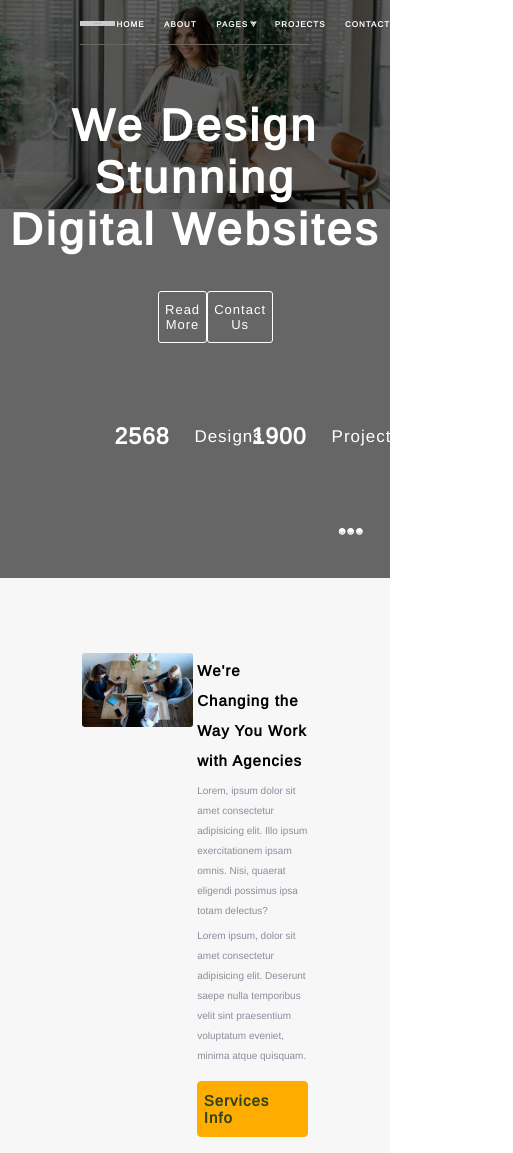
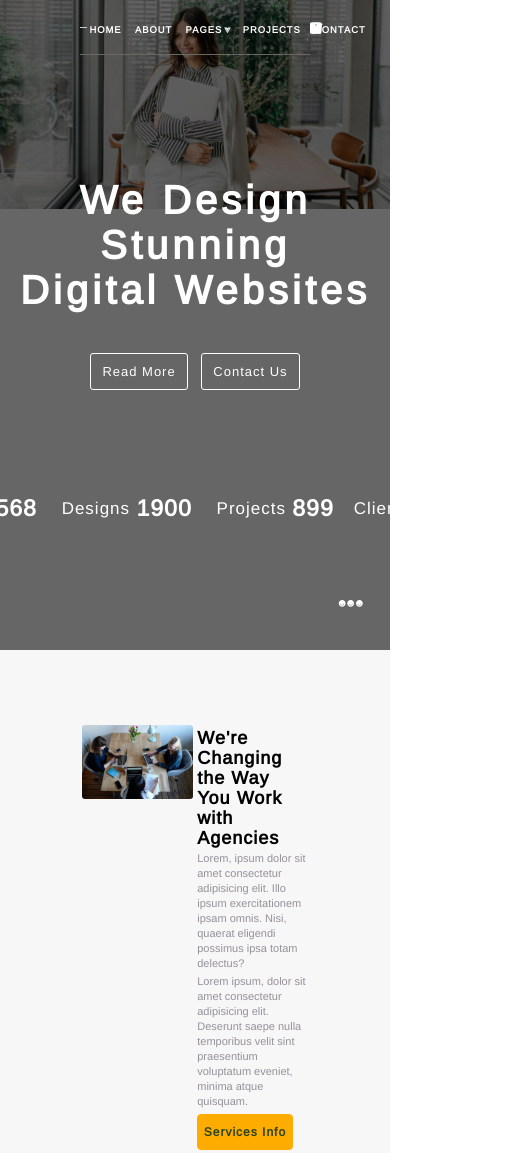
Before and after one commit to rchaitanyaaxioned/Infinitude, a plain HTML site: page index.html in a window 390 px wide. Shown: the top 1153 px of the page, 513 px wide, since content can reach past the window. Drawn offline with nearby package versions, Linux system fonts and the light colour scheme; placeholder pictures from the web are drawn by us.

Commit message:
FIX: Responsive for 1025px done

```diff
--- a/assets/css/style.css
+++ b/assets/css/style.css
@@ -346,17 +346,17 @@ nav {
 
 .social-site-list li {
   width: 33.33%;
-  /* position: relative; */
+  position: relative;
 }
 
 .social-site-list a {
-  /* position: absolute; */
+  position: absolute;
   text-indent: -9999px;
 }
 
 .social-site-list :first-child a::before {
-  /* position: absolute; */
-  /* top: -5px; */
+  position: absolute;
+  top: -5px;
   content: "\f082";
   color: #FFF;
   font-family: "Font Awesome 5 Brands";
@@ -365,8 +365,8 @@ nav {
 }
 
 .social-site-list :nth-child(2) a::before {
-  /* position: absolute; */
-  /* top: -5px; */
+  position: absolute;
+  top: -5px;
   content: "\f099";
   color: #FFF;
   font-family: "Font Awesome 5 Brands";
@@ -375,8 +375,8 @@ nav {
 }
 
 .social-site-list :last-child a::before {
-  /* position: absolute; */
-  /* top: -5px; */
+  position: absolute;
+  top: -5px;
   content: "\f16d";
   color: #FFF;
   font-family: "Font Awesome 5 Brands";
@@ -1031,6 +1031,122 @@ a {
 =================================*/
 
 /*media query starts*/
+/*media query for 1280px start here*/
+@media only screen and (max-width:1280px) {
+  .navlist {
+    display: flex;
+    flex-basis: 40%;
+  }
+
+  .agencies-info h4 {
+    padding-top: 3px;
+    font-size: 18px;
+    font-weight: bold;
+    text-transform: capitalize;
+    line-height: 20px;
+    letter-spacing: 1px;
+  }
+
+  .agencies-info p {
+    margin-top: 5px;
+    color: #96909B;
+    font-size: 11px;
+    line-height: 15px;
+  }
+
+  .testimonials>.wrapper {
+    background-color: rgb(0, 0, 0, 0.5);
+    width: 75%;
+    /* padding: 0 9%; */
+  }
+
+
+}
+
+/*media query for 1280px end here*/
+
+
+
+/*media query for 1210px start here*/
+@media only screen and (max-width: 1210px) {
+
+  .navlist li {
+    margin-right: 5%;
+    margin-left: 1%;
+  }
+
+  .banner-content h2 {
+    width: 100%;
+    padding-top: 178px;
+    color: rgb(255, 255, 255);
+    font-size: 40px;
+    font-weight: bold;
+    text-transform: capitalize;
+    text-align: center;
+    letter-spacing: 4px;
+  }
+
+  .banner-btns {
+    width: 100%;
+    padding-top: 40px;
+    text-align: center;
+  }
+
+  .banner-btns a {
+    padding: 10px 3%;
+    margin: 0 1%;
+    background-color: transparent;
+    border: 1px solid #FFF;
+    border-radius: 3px;
+    color: #FFF;
+    font-size: 13px;
+    letter-spacing: 1px;
+    text-transform: capitalize;
+    transition: background-color 0.5s ease, border 0.5s ease, color 0.5s ease;
+  }
+}
+
+/*media query for 1210px end here*/
+
+/* media query for 1025px start here */
+@media only screen and (max-width: 1025px) {
+  nav {
+    display: flex;
+    flex-basis: 65%;
+    justify-content: space-between;
+    order: 3;
+  }
+
+  .agencies-info p {
+    margin-top: 3px;
+    color: #96909B;
+    font-size: 11px;
+    line-height: 15px;
+  }
+
+  .agencies-info a {
+    margin-top: 5px;
+    padding: 10px 5%;
+    background-color: #FEAD00;
+    border: 1px solid #FEAD00;
+    border-radius: 4px;
+    color: #2D451E;
+    font-size: 12px;
+    font-weight: bold;
+    text-transform: capitalize;
+    transition: background-color 0.5s ease, border 0.5s ease, color 0.5s ease;
+  }
+
+  .blog-list li figure img {
+    height: 100%;
+  }
+}
+
+/* media query for 1025px end here */
+
+
+
+
 /* remove hover effet from mobile */
 @media only screen and (min-width: 1024px) {
   .navlist :nth-child(3) a:hover::after {
@@ -1106,102 +1222,5 @@ a {
   }
 }
 
-/*media query for 1301px starts here*/
-@media only screen and (max-width: 1301px) {
-  header .wrapper {
-    padding: 13px 0;
-    display: flex;
-    border-bottom: 1px solid #686861;
-    justify-content: space-between;
-  }
-
-  .navlist li a {
-    color: #FFF;
-    font-size: 8px;
-    font-weight: bold;
-    text-transform: uppercase;
-    letter-spacing: 1px;
-    transition: color 0.5s ease;
-  }
-
-  .banner-content h2 {
-    width: 100%;
-    padding-top: 100px;
-    color: #FFF;
-    font-size: 45px;
-    font-weight: bold;
-    text-transform: capitalize;
-    text-align: center;
-    letter-spacing: 3px;
-  }
-
-  .banner-btns {
-    width: 19%;
-    padding-top: 35px;
-    display: flex;
-    justify-content: space-between;
-  }
-
-  .banner-btns a {
-    padding: 10px 8%;
-    background-color: transparent;
-    border: 1px solid #FFF;
-    border-radius: 3px;
-    color: #FFF;
-    font-size: 13px;
-    text-transform: capitalize;
-    letter-spacing: 1px;
-    transition: background-color 0.5s ease, border 0.5s ease, color 0.5s ease;
-  }
-
-  .banner-content ul {
-    width: 43%;
-    padding-top: 80px;
-    display: flex;
-    justify-content: space-between;
-  }
-
-  .agencies-info h4 {
-    padding-top: 3px;
-    font-size: 15px;
-    font-weight: bold;
-    text-transform: capitalize;
-    line-height: 30px;
-    letter-spacing: 1px;
-  }
-
-  .agencies-info p {
-    margin-top: 5px;
-    color: #898E9D;
-    font-size: 10px;
-    line-height: 20px;
-  }
-
-  .agencies-info a {
-    margin-top: 15px;
-    padding: 10px 5%;
-    background-color: #FEAD00;
-    border: 1px solid #FEAD00;
-    border-radius: 4px;
-    color: #2D451E;
-    font-size: 15px;
-    text-transform: capitalize;
-    transition: background-color 0.5s ease, border 0.5s ease, color 0.5s ease;
-  }
-
-  .testimonial-list {
-    width: 100%;
-    margin-top: 60px;
-    display: flex;
-    justify-content: space-between;
-  }
-
-  .testimonial-list li {
-    padding: 40px;
-    background-color: #FFF;
-    flex-basis: 20%;
-  }
-}
-
 /*media query for 995px starts here*/
 @media only screen and (max-width: 995px) {}
```
